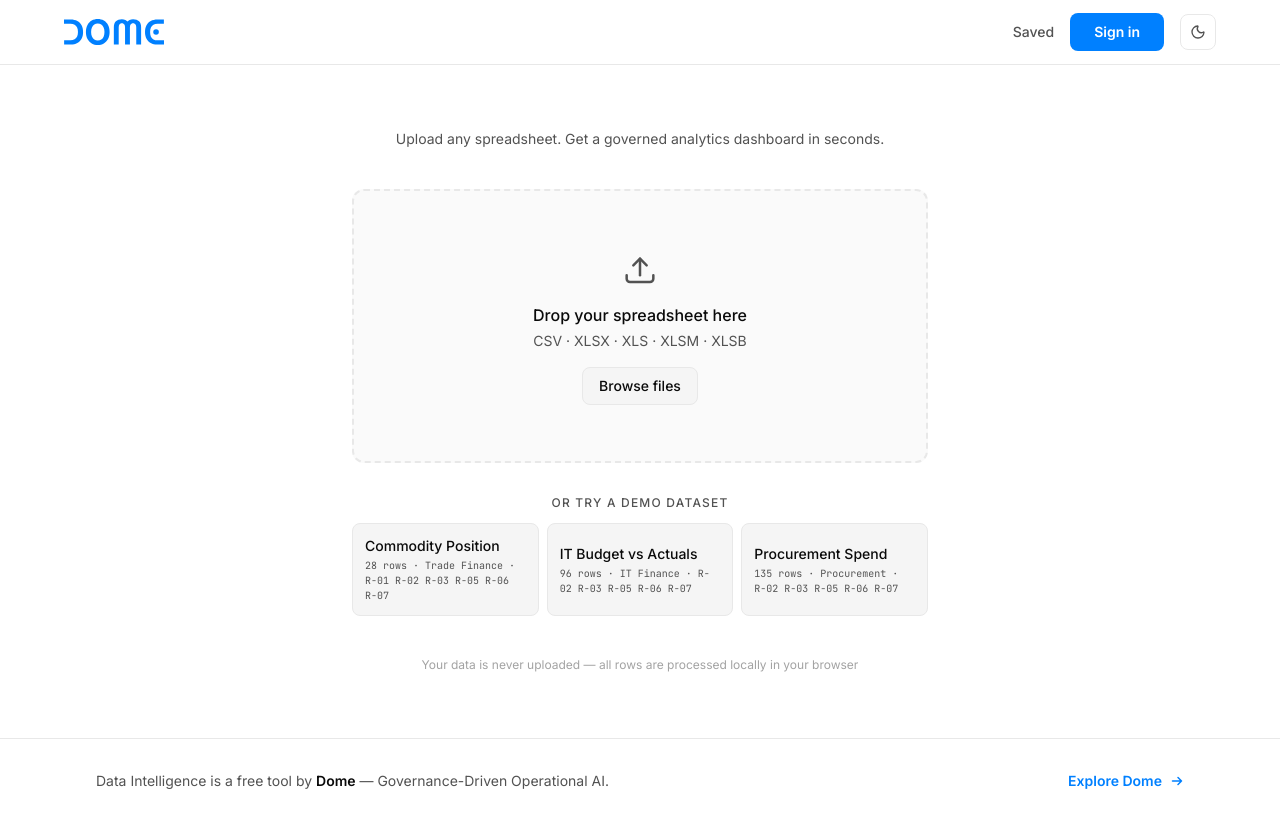
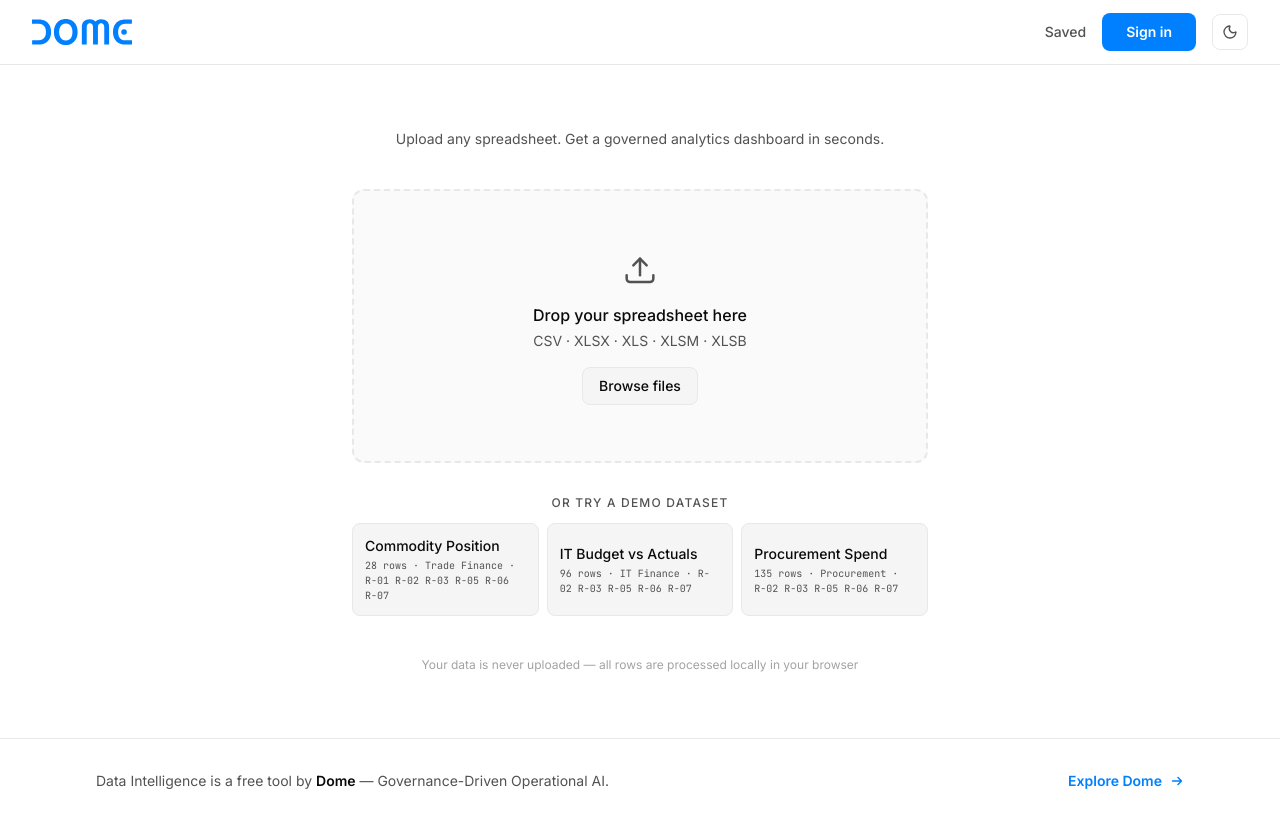
Before and after one commit to Dome-Layer/dome-data-intelligence, a Next.js app in the folder frontend/: page / in a window 1280 px wide. Built offline with nearby package versions, Linux system fonts and the light colour scheme; no server answers.

Commit message:
top-bar logo alignment fix

```diff
--- a/frontend/components/layout/Header.tsx
+++ b/frontend/components/layout/Header.tsx
@@ -14,7 +14,7 @@ export function Header() {
   return (
     <>
       <header className="site-header sticky top-0 z-40 px-6 md:px-8">
-        <div className="max-w-[1152px] mx-auto h-16 flex items-center justify-between">
+        <div className="h-16 flex items-center justify-between">
           <Link href="/" aria-label="Home">
             <DomeLogo width={100} />
           </Link>
```
